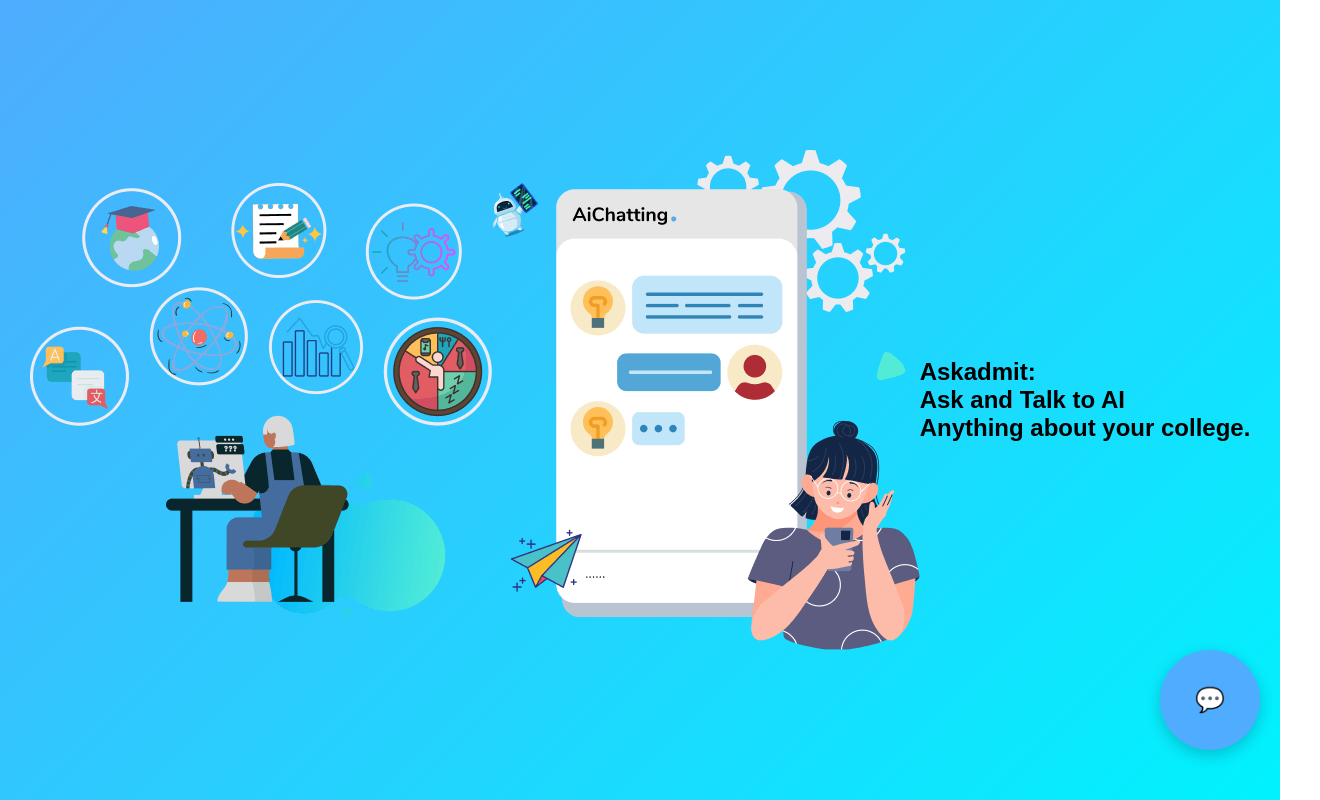
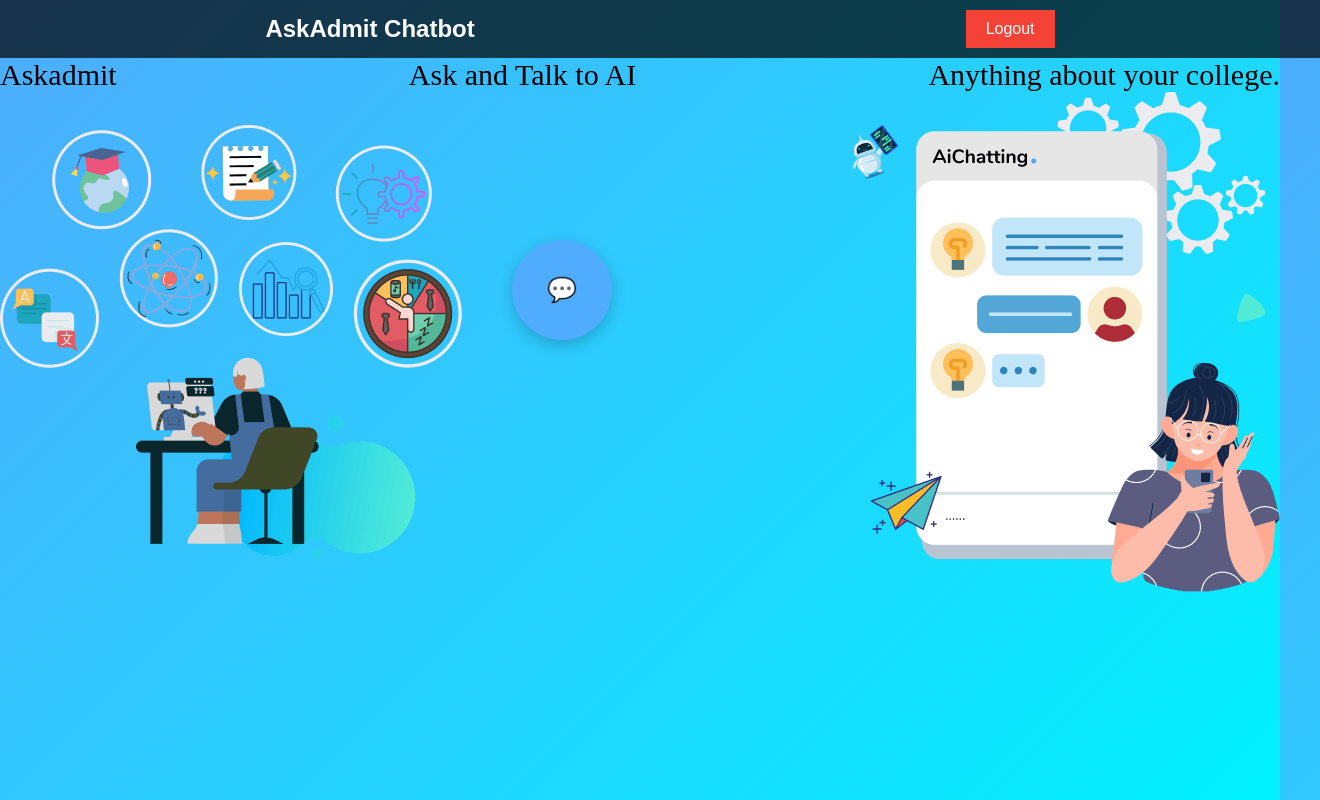
Before and after one commit to rohitp771/college-chatbot, a plain HTML site: page frontend3/pages/main/index.html in a window 1280 px wide. Shown: the whole page, 1320 px wide, since content can reach past the window. Drawn offline with Linux system fonts and the light colour scheme.

Commit message:
chat window and routes

```diff
--- a/frontend3/pages/loginpage/loginpage.js
+++ b/frontend3/pages/loginpage/loginpage.js
@@ -67,6 +67,7 @@
       if (response.ok) {
         alert("User logged in successfully");
         document.getElementById('loginForm').reset();
+        window.location.pathname = '/pages/main/index.html';
       } else {
        alert("Error in user login");
       }
--- a/frontend3/pages/main/index.html
+++ b/frontend3/pages/main/index.html
@@ -6,12 +6,26 @@
     <title>AskAdmit Chatbot</title>
 
 </head>
-<img src="../../assets/images/ai.png" alt="...">
-<img src="../../assets/images/chatbot.png" alt="...">
+
+
 <body>
-    <h2>Askadmit:
-      <br> Ask and Talk to AI <br>Anything about your college.</br>
-    </h2>
+    <header style="position: sticky; top: 0; width: 100%; background-color: rgba(0, 0, 0, 0.7); color: white; padding: 10px 20px; display: flex; justify-content: space-around; align-items: center; z-index: 1000;">
+        <div style="font-size: 24px; font-weight: bold;">AskAdmit Chatbot</div>
+        <button style="background-color: #f44336; color: white; border: none; padding: 10px 20px; cursor: pointer; font-size: 16px; transition: background-color 0.3s;" onclick="logout()">Logout</button>
+    </header>
+    <div style="display: flex; align-items:center; width:100%; justify-content: space-between;">
+        <div style="font: 30px solid;">Askadmit </div>
+        <div style="font: 30px solid;"> Ask and Talk to AI </div>
+        <div style="font: 30px solid;">Anything about your college. </div>
+
+    </div>
+    <div style="display: flex; align-items:center; width:100%; justify-content: space-between;">
+        <img src="../../assets/images/ai.png" alt="...">
+        <button id="chatbotButton" class="chatbot-btn">💬</button>
+        <img src="../../assets/images/chatbot.png" alt="...">
+    </div>
+
+
     <!-- Chatbot Container -->
     <div class="chatbot-container">
         <!-- Chat Header -->
@@ -34,7 +48,7 @@
     </div>
 
     <!-- Chatbot Button -->
-    <button id="chatbotButton" class="chatbot-btn">💬</button>
+
     <link rel="stylesheet" href="indexpage.css">
 
     <script src="indexpage.js"></script>
--- a/frontend3/pages/main/indexpage.css
+++ b/frontend3/pages/main/indexpage.css
@@ -5,7 +5,7 @@
     padding: 0;
     background: linear-gradient(135deg, #4facfe, #00f2fe);
     height: 100vh;
-    display: flex;
+    /* display: flex; */
     justify-content: center;
     align-items: center;
 }
@@ -13,8 +13,8 @@
 /* Chatbot Button */
 .chatbot-btn {
     position: fixed;
-    bottom: 50px;
-    right: 20px;
+    left: 40%;
+    top: 30%;
     background-color: #4facfe;
     color: #fff;
     border: none;
@@ -30,8 +30,8 @@
 /* Chatbot Container */
 .chatbot-container {
     position: fixed;
-    bottom: 90px;
-    right: 100px;
+    left:35%;
+    top:20%;
     background-color: #fff;
     width: 500px;
     border-radius: 20px;
@@ -39,6 +39,7 @@
     display: none;
     flex-direction: column;
     overflow: hidden;
+    height:70%;
 }
 
 /* Chat Header */
--- a/frontend3/pages/main/indexpage.js
+++ b/frontend3/pages/main/indexpage.js
@@ -5,6 +5,10 @@
 const sendMessage = document.getElementById('sendMessage');
 const userInput = document.getElementById('userInput');
 const chatContent = document.getElementById('chatContent');
+
+function logout(){
+    window.location.pathname = "/";
+}
 
 // Toggle Chatbot Visibility
 chatbotButton.addEventListener('click', () => {
```
Also changed, not shown: frontend3/protectRoute.js (added, +15 -0 lines).
